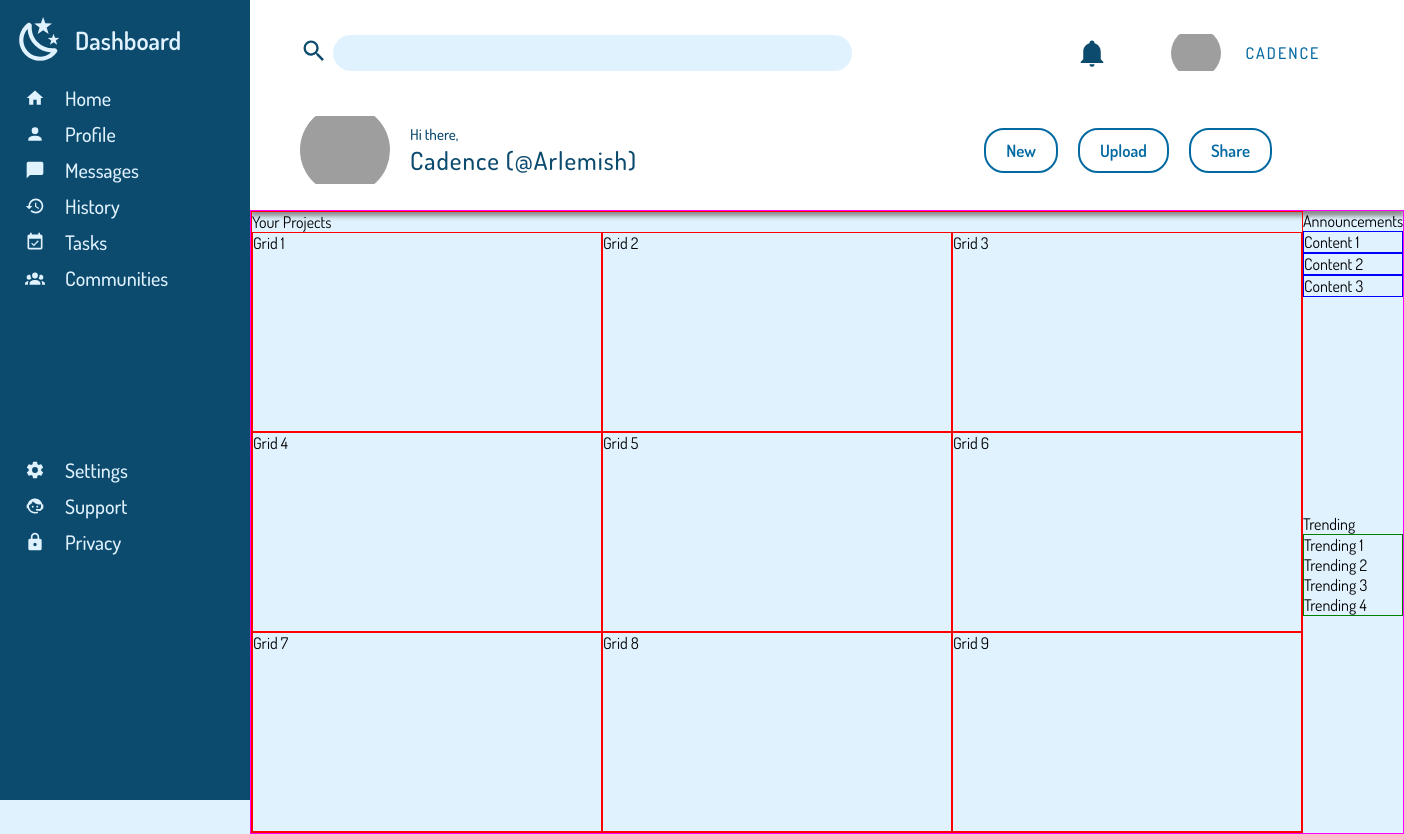
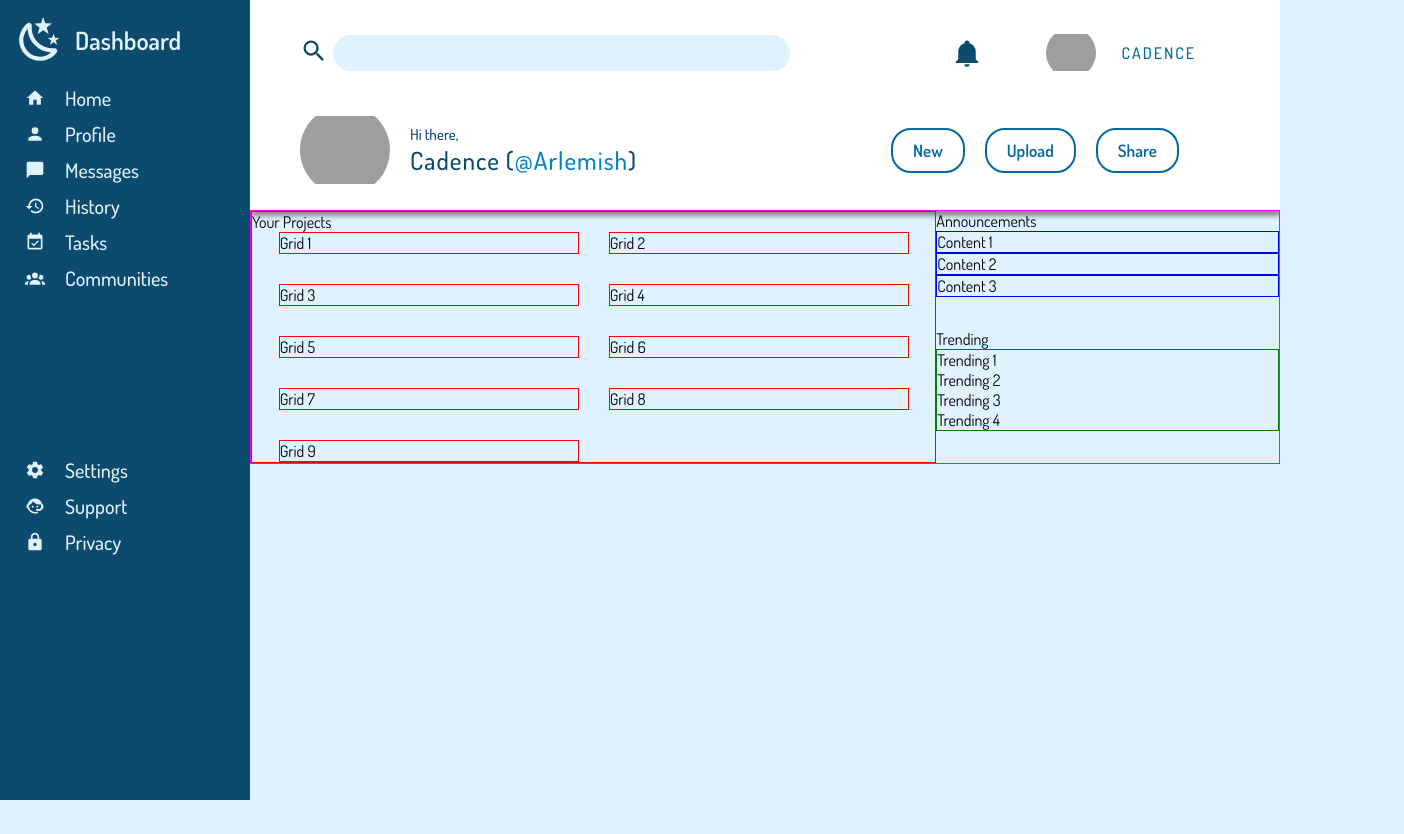
Before and after one commit to K-dense/dashboard, a plain HTML site: page index.html in a window 1280 px wide. Shown: the whole page, 1404 px wide, since content can reach past the window. After the commit the page ends 800 px from the top, so only its background shows below. Drawn offline with Linux system fonts and the light colour scheme; grey boxes are pictures that could not be loaded.

Commit message:
Modified the layout and added more styling

```diff
--- a/index.html
+++ b/index.html
@@ -178,7 +178,7 @@
 
             <div class="user-username-tag">
               <div>Hi there,</div>
-              <div>Cadence (@Arlemish)</div>
+              <div>Cadence (<a href="https://twitter.com/Arlemish">@Arlemish</a>)</div>
             </div>
           </div>
 
--- a/style.css
+++ b/style.css
@@ -11,6 +11,23 @@ body {
   display: grid;
   grid-template-columns: 300px 1fr;
   background-color: #e0f2fe;
+}
+
+a {
+  text-decoration: none;
+  transition: text-shadow 0.2s ease-in-out;
+}
+
+a:link {
+  color: #0284c7;
+}
+
+a:visited {
+  color: #0284c7;
+}
+
+a:hover {
+  text-shadow: 2px 5px #bae6fd;
 }
 
 .sidebar {
@@ -277,8 +294,10 @@ label > svg {
 
 .projects-content {
   display: grid;
-  grid-template-rows: 200px 200px 200px;
-  grid-template-columns: 350px 350px 350px;
+  grid-template-rows: auto;
+  grid-template-columns: repeat(auto-fill, 300px);
+  justify-content: center;
+  gap: 30px;
 }
 
 .projects-content > div {
```
